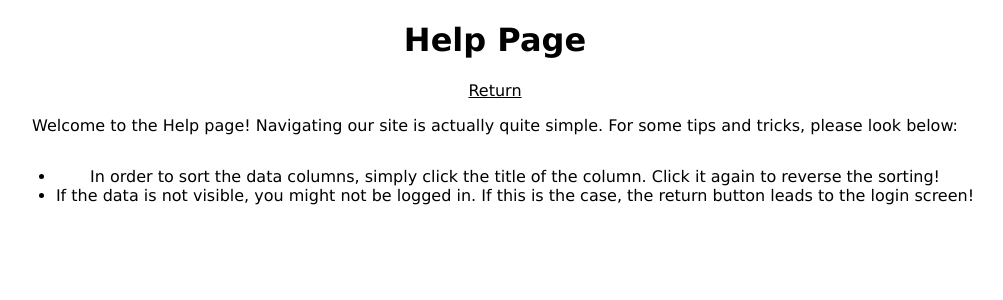
After one commit to Unpaid-Interns/FoodManage, a Django app: page /help/ in a window 1280 px wide. The commit adds this page. Shown: the top 300 px of the page, without its empty margins (145-1148 px from the left). Run offline with Django 3.2, Linux system fonts and the light colour scheme.

Commit message:
Updated site usability

```diff
--- /dev/null
+++ b/food_site/home/templates/home/help.html
@@ -0,0 +1,28 @@
+
+<!-- home/templates/help.html -->
+<!DOCTYPE html>
+<style>
+.table {
+	display: table;
+	margin: 0 auto;
+}
+</style>
+<html>
+    {% load static %}
+    <head>
+        <meta charset="utf-8">
+        <title>HypoMeals</title>
+	<link rel="stylesheet" type="text/css" href="{% static "home/index.css" %}">
+    </head>
+    <body>
+        <h1>Help Page</h1>
+	<a class="btn btn-primary" href="/">Return</a>
+	<p>Welcome to the Help page! Navigating our site is actually quite simple. For some tips and tricks, please look below:</p>
+	<div class="table">
+	<ul>
+	<li>In order to sort the data columns, simply click the title of the column. Click it again to reverse the sorting!</li>
+	<li>If the data is not visible, you might not be logged in. If this is the case, the return button leads to the login screen!</li>
+	</ul>
+	</div>
+    </body>
+</html>
--- a/food_site/home/templates/home/index.html
+++ b/food_site/home/templates/home/index.html
@@ -20,5 +20,6 @@
 	<input type="password" placeholder="Password" name="password" required>
 	<input type="submit" value="Login">
 	</form>
+	<a class="btn btn-primary" href="/help">Help</a>
     </body>
 </html>
--- a/food_site/home/templates/home/invalidlogin.html
+++ b/food_site/home/templates/home/invalidlogin.html
@@ -20,5 +20,6 @@
         <input type="password" placeholder="Password" name="password" required>
         <input type="submit" value="Login">
         </form>
+	<a class="btn btn-primary" href="/help">Help</a>
     </body>
 </html>
--- a/food_site/home/urls.py
+++ b/food_site/home/urls.py
@@ -8,4 +8,5 @@ urlpatterns = [
     path('', views.index, name='index'),
     path('authin/', views.authin, name='authin'),
     path('invalidlogin/', views.invalidlogin, name='invalidlogin'),
+    path('help/', views.help, name='help'),
 ]
--- a/food_site/home/views.py
+++ b/food_site/home/views.py
@@ -21,3 +21,6 @@ def authin(request):
 
 def invalidlogin(request):
 	return render(request, 'home/invalidlogin.html', context=None)
+
+def help(request):
+	return render(request, 'home/help.html', context=None)
--- a/food_site/sku_manage/static/sku_manage/data.css
+++ b/food_site/sku_manage/static/sku_manage/data.css
@@ -1,5 +1,5 @@
 body {
-        background-color: white;
+        background-color: #33af73;
         text-align: center;
         font-family: verdana;
 	font-size: 14pt
@@ -11,7 +11,7 @@ table {
 }
 
 tr:hover {
-	background-color: #f5f5f5;
+	background-color: #4ff9aa;
 }
 
 th {
@@ -25,7 +25,7 @@ a{
 }
 
 tr:nth-child(even) {
-	background-color: #f2f2f2;
+	background-color: #3bcc88;
 }
 
 input {
--- a/food_site/sku_manage/templates/sku_manage/data.html
+++ b/food_site/sku_manage/templates/sku_manage/data.html
@@ -13,6 +13,8 @@
 	<body>
 		{% if user.is_authenticated %}
 		<h1>Data shown below:</h1>
+		<a class="btn btn-primary" href="/search">Return</a>
+		<br></br>
 		<button class="collapsible">Filter Data</button>
 		<div class="content">
 		{% if filter %}
```
Also changed, not shown: food_site/sku_manage/views.py (line endings or trailing spaces), 1 other file.
